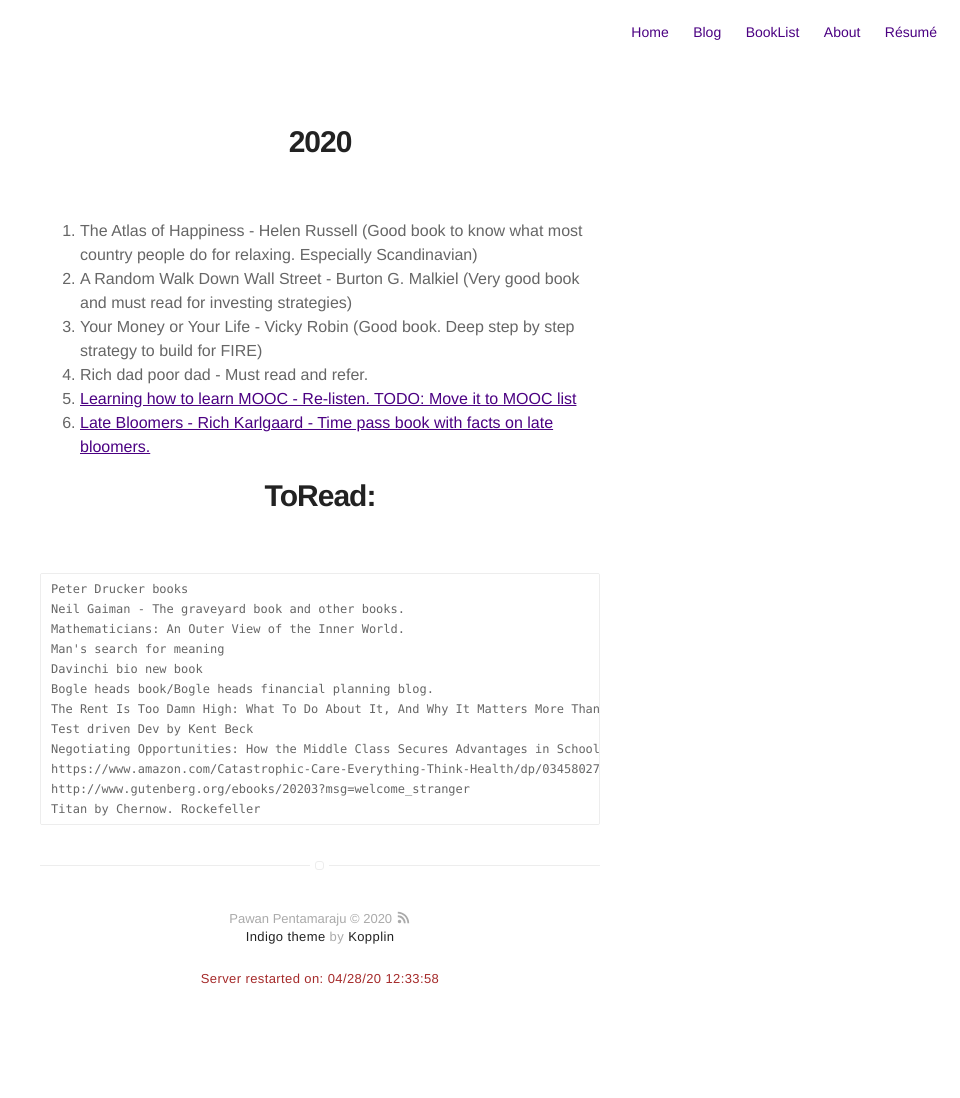
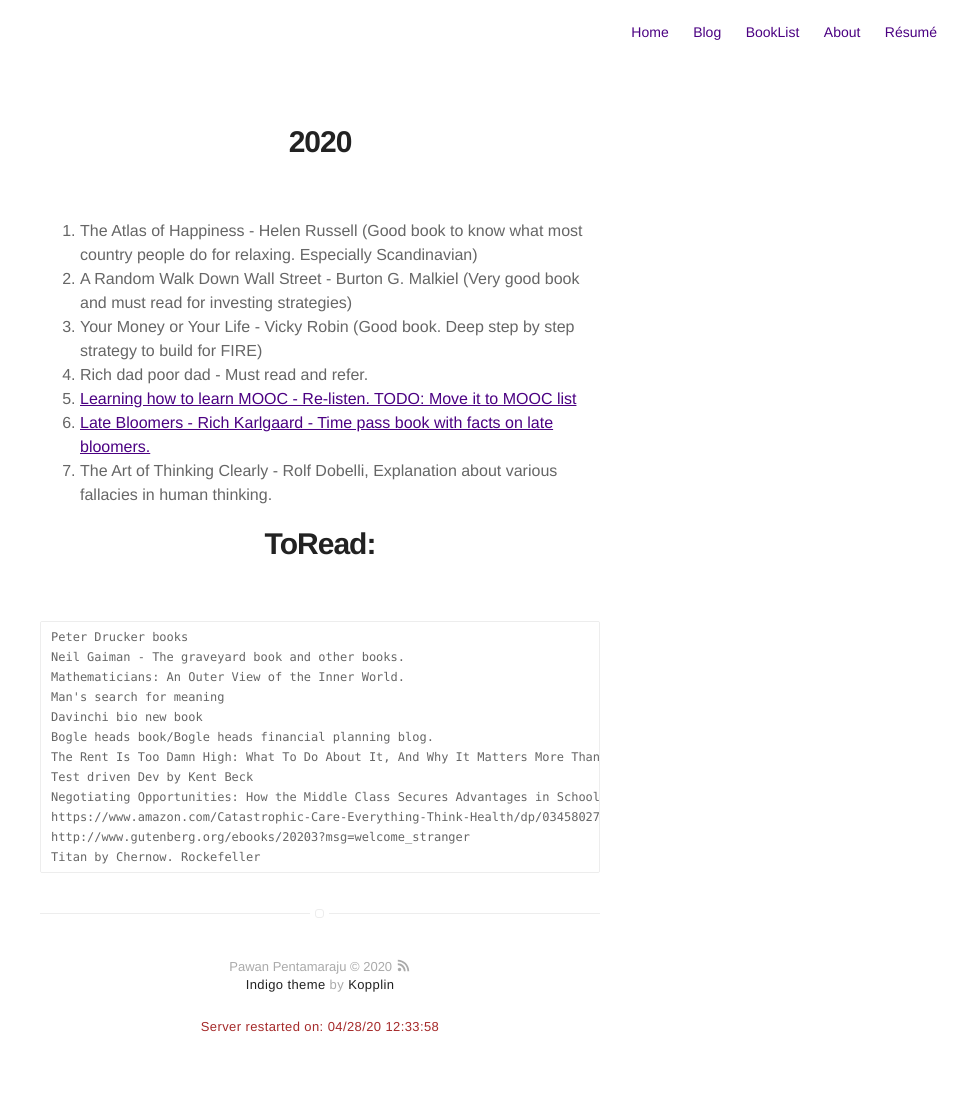
Before and after one commit to pawanpe/pawanpe.github.io, a Jekyll site: the page built from booklist/2020/books.markdown, in a window 1280 px wide. Shown: the whole page, without its empty margins (320-1280 px from the left). Built offline with Jekyll 4.4.1, drawn with Linux system fonts in a browser that asks for light colours; before the commit the page ends 1050 px from its top, so only the background shows below that.

Commit message:
update 4/17/2020

```diff
--- a/booklist/2020/books.markdown
+++ b/booklist/2020/books.markdown
@@ -11,6 +11,7 @@ layout: page
 4. Rich dad poor dad - Must read and refer.
 5. [Learning how to learn MOOC - Re-listen. TODO: Move it to MOOC list](https://www.coursera.org/learn/learning-how-to-learn/)
 6. [Late Bloomers - Rich Karlgaard - Time pass book with facts on late bloomers.](https://www.latebloomer.com/)
+7. The Art of Thinking Clearly - Rolf Dobelli, Explanation about various fallacies in human thinking.
 
 
 # ToRead:
```
